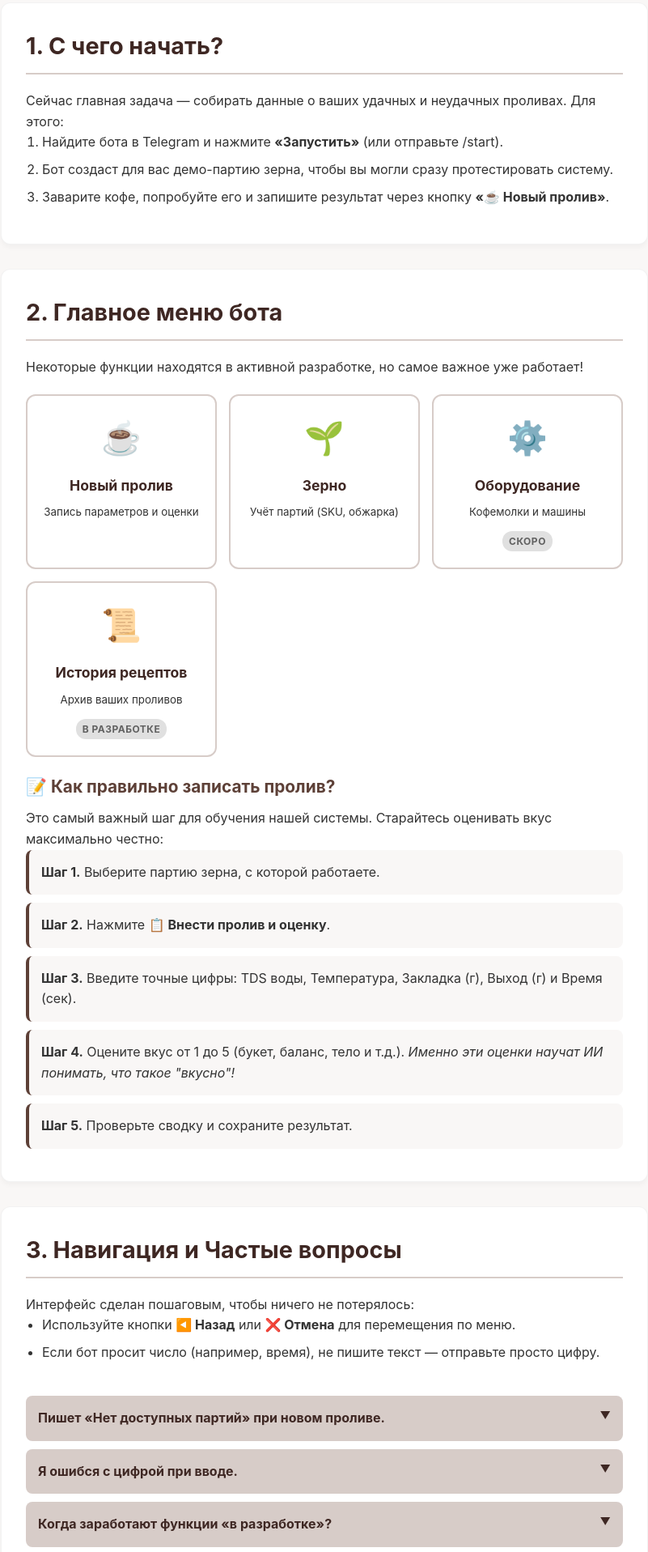
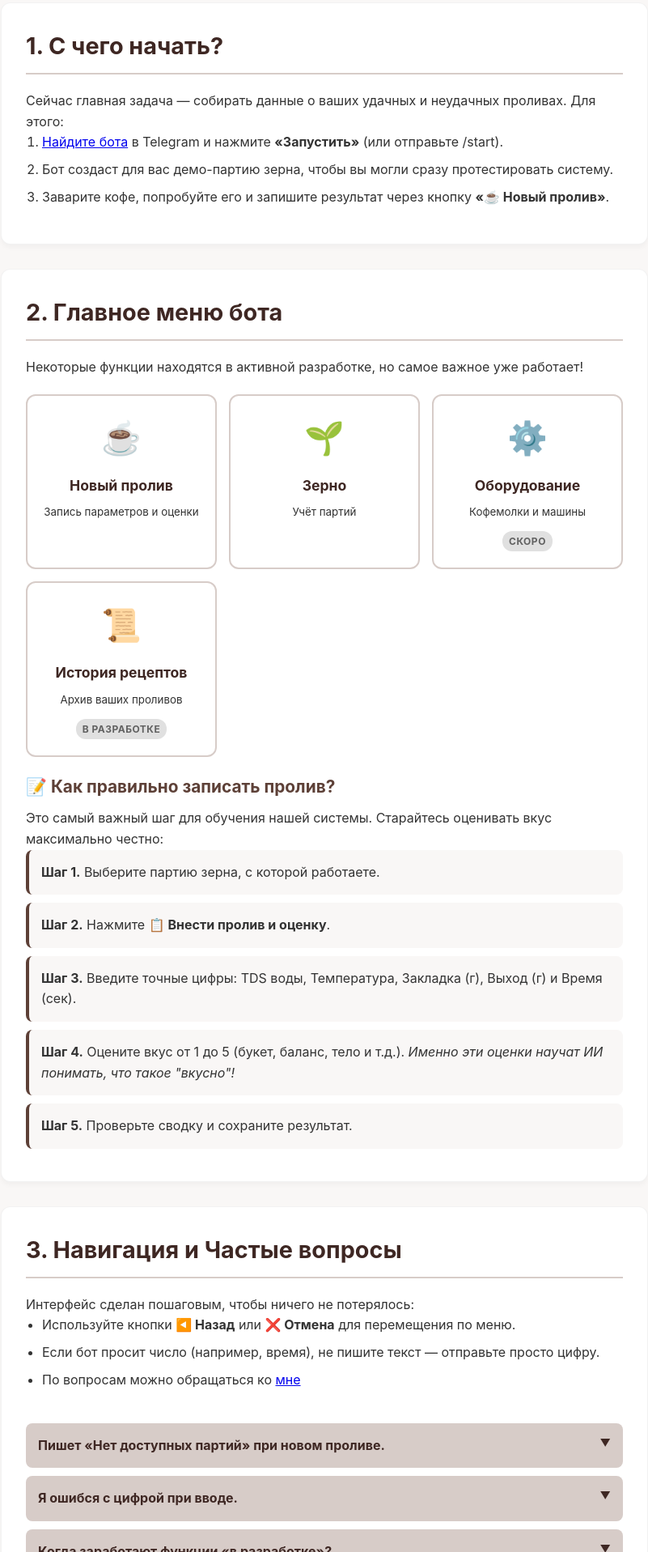
Before and after one commit to PetrrrrGG/BaristaAI.github.io, a plain HTML site: page index.html in a window 1280 px wide. Shown: the part 514-2431 px from the top of the page at 81% size, without its empty margins (239-1040 px from the left). Drawn offline with Linux system fonts and the light colour scheme.

Commit message:
Update index.html

```diff
--- a/index.html
+++ b/index.html
@@ -212,7 +212,7 @@
         <h2>1. С чего начать?</h2>
         <p>Сейчас главная задача — собирать данные о ваших удачных и неудачных проливах. Для этого:</p>
         <ol>
-            <li>Найдите бота в Telegram и нажмите <strong>«Запустить»</strong> (или отправьте <code>/start</code>).</li>
+            <li><a href="https://t.me/CoffeePredictor_bot">Найдите бота</a> в Telegram и нажмите <strong>«Запустить»</strong> (или отправьте <code>/start</code>).</li>
             <li>Бот создаст для вас демо-партию зерна, чтобы вы могли сразу протестировать систему.</li>
             <li>Заварите кофе, попробуйте его и запишите результат через кнопку <strong>«☕ Новый пролив»</strong>.</li>
         </ol>
@@ -231,7 +231,7 @@
             <div class="tg-button">
                 <span>🌱</span>
                 <strong>Зерно</strong>
-                <small>Учёт партий (SKU, обжарка)</small>
+                <small>Учёт партий</small>
             </div>
             <div class="tg-button">
                 <span>⚙️</span>
@@ -262,6 +262,7 @@
         <ul>
             <li>Используйте кнопки <strong>◀️ Назад</strong> или <strong>❌ Отмена</strong> для перемещения по меню.</li>
             <li>Если бот просит число (например, время), не пишите текст — отправьте просто цифру.</li>
+            <li>По вопросам можно обращаться ко <a href="https://t.me/Hlam_p">мне</a></li>
         </ul>
         <br>
 
@@ -282,13 +283,14 @@
         <details>
             <summary>Когда заработают функции «в разработке»?</summary>
             <div class="faq-content">
-                Мы активно пишем код! Как только соберется базовая статистика по зерну, мы откроем Историю рецептов и добавим первые AI-подсказки по настройке помола.
+                Я активно пишу код! Как только соберется базовая статистика по зерну, откроется История рецептов и добавятся первые AI-подсказки по настройке помола.
             </div>
         </details>
     </div>
 
     <div style="text-align: center; color: var(--coffee-medium); margin-top: 40px; margin-bottom: 20px;">
         <p>Спасибо, что помогаете создавать будущее кофеварки! Удачных проливов! ☕</p>
+
     </div>
 </div>
 
```
